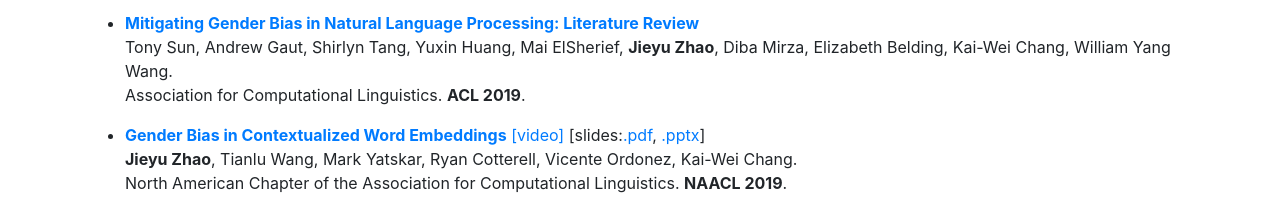
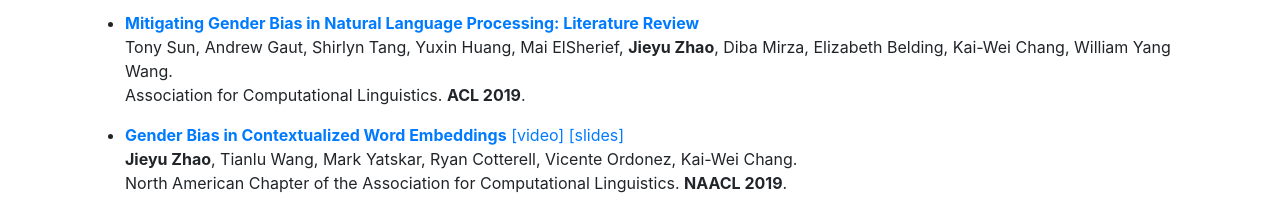
Before and after one commit to MtSomeThree/jieyuzhao.github.io, a website: page index.html in a window 1280 px wide. Shown: the part 780-990 px from the top of the page. Drawn offline with Linux system fonts and the light colour scheme; files whose address does not match are found by name.

Commit message:
update slides

```diff
--- a/index.html
+++ b/index.html
@@ -139,8 +139,7 @@
           <p>Association for Computational Linguistics. <strong>ACL 2019</strong>.</p>
         </li>
         <li><b><a href="https://arxiv.org/abs/1904.03310">Gender Bias in Contextualized Word Embeddings</a></b> <a
-            href="https://www.youtube.com/watch?v=n9KGNbpnu5c">[video]</a> [slides:<a href="files/naacl19.pdf">.pdf</a>,
-          <a href="https://drive.google.com/file/d/1YNVFoell5UUiTjUT2SQ4Kj5td1DzL-q4/view?usp=sharing">.pptx</a>]
+            href="https://www.youtube.com/watch?v=n9KGNbpnu5c">[video]</a> <a href="files/naacl19.pdf">[slides]</a>
           <p class='content'> <strong>Jieyu Zhao</strong>, Tianlu Wang, Mark Yatskar, Ryan Cotterell, Vicente Ordonez,
             Kai-Wei Chang.</p>
           <p>North American Chapter of the Association for Computational Linguistics. <strong>NAACL 2019</strong>.</p>
```
